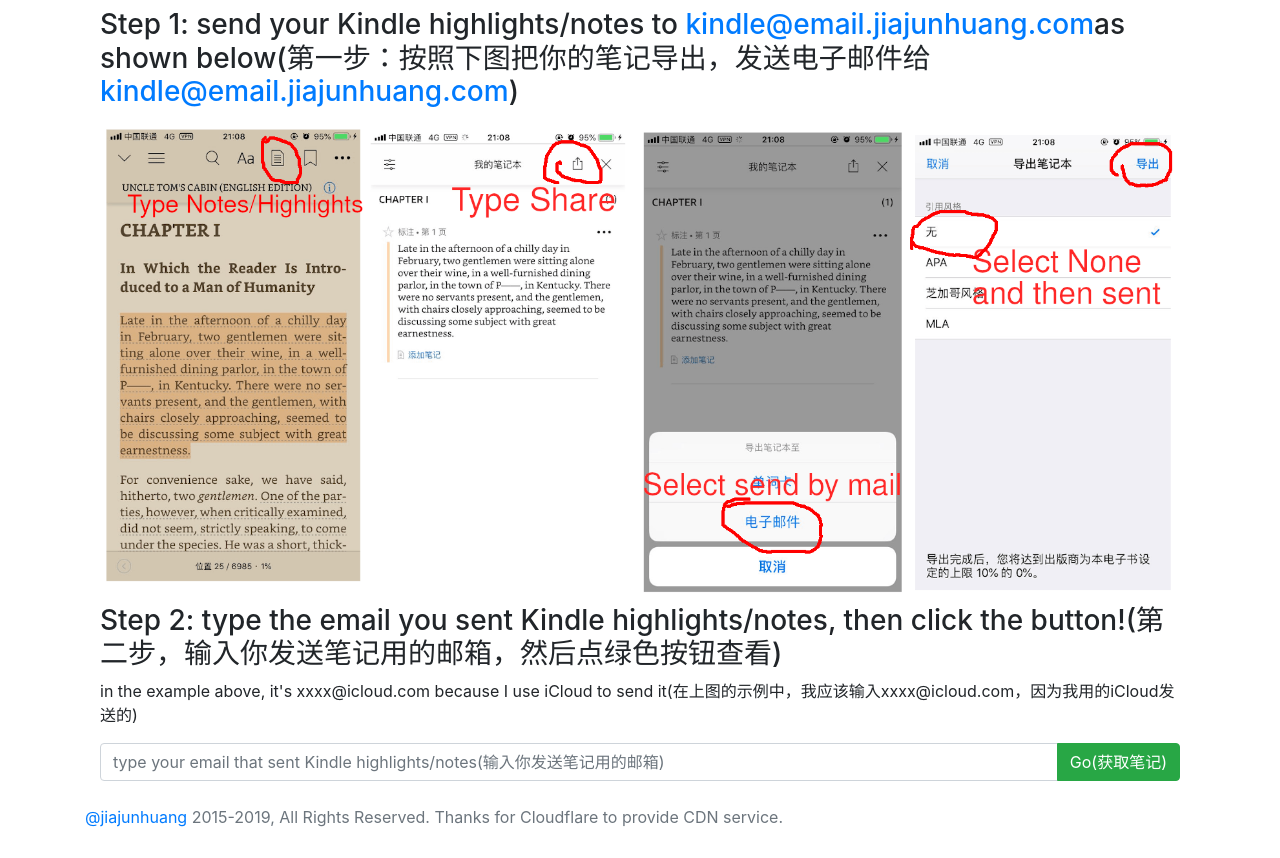
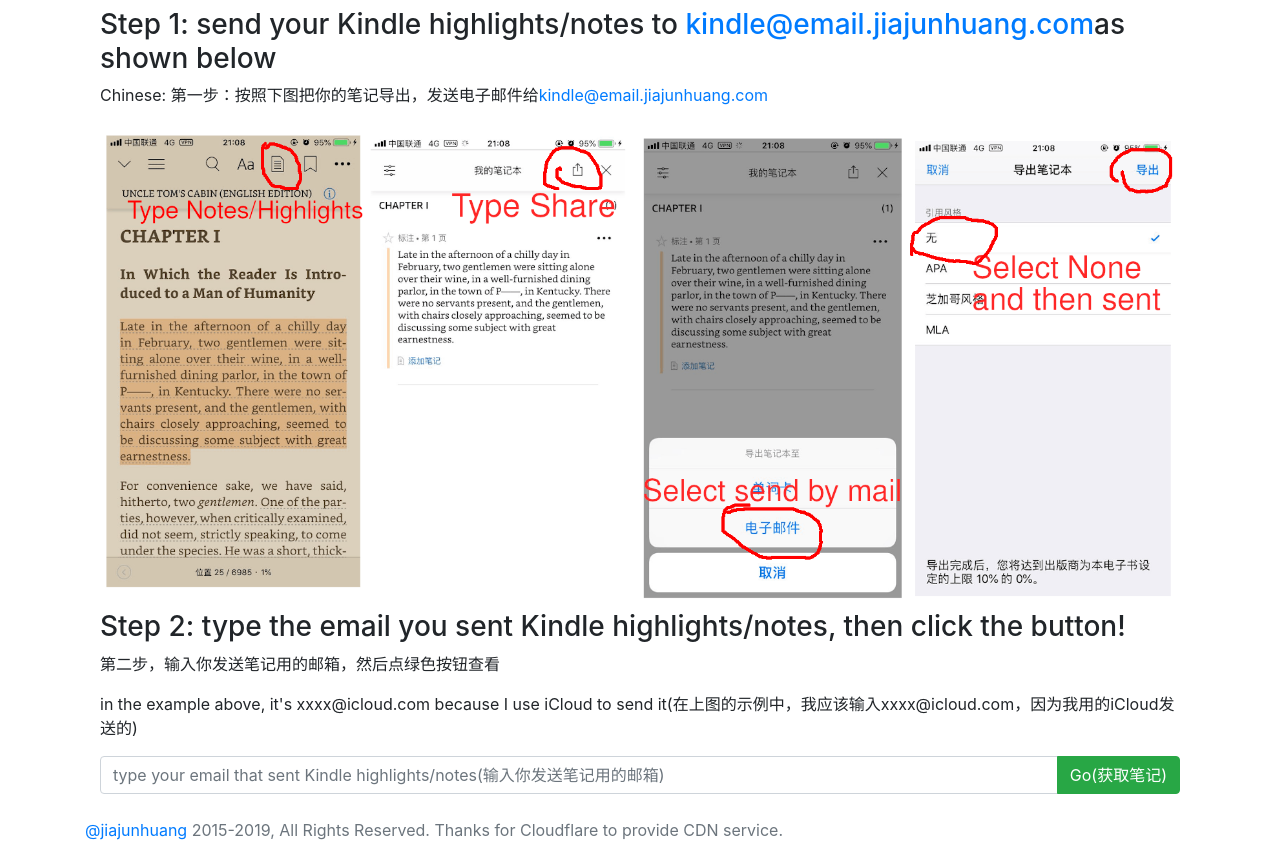
Before and after one commit to jiajunhuang/pytemplate, a Flask app: page / in a window 1280 px wide. Shown: the part 56-914 px from the top of the page. Before the commit the page ends 883 px from the top, so only its background shows below. Run offline with Flask 2, Linux system fonts and the light colour scheme; some libraries are stand-ins or nearby versions.

Commit message:
update style

```diff
--- a/templates/index.html
+++ b/templates/index.html
@@ -6,9 +6,13 @@
 {% endblock %}
 
 {% block content %}
-<h3>Step 1: send your Kindle highlights/notes to <a class="text-break" href="mailto:kindle@email.jiajunhuang.com">kindle@email.jiajunhuang.com</a>as shown below(第一步：按照下图把你的笔记导出，发送电子邮件给<a class="text-break" href="mailto:kindle@email.jiajunhuang.com">kindle@email.jiajunhuang.com</a>)</h3>
+<h3>
+    Step 1: send your Kindle highlights/notes to <a class="text-break" href="mailto:kindle@email.jiajunhuang.com">kindle@email.jiajunhuang.com</a>as shown below
+</h3>
+<p>Chinese: 第一步：按照下图把你的笔记导出，发送电子邮件给<a class="text-break" href="mailto:kindle@email.jiajunhuang.com">kindle@email.jiajunhuang.com</a></p>
 <img class="img-fluid" src="/static/share.png" alt="export your kindle highlights/notes to text step by step"></img>
-<h3>Step 2: type the email you sent Kindle highlights/notes, then click the button!(第二步，输入你发送笔记用的邮箱，然后点绿色按钮查看)</h3>
+<h3>Step 2: type the email you sent Kindle highlights/notes, then click the button!</h3>
+<p>第二步，输入你发送笔记用的邮箱，然后点绿色按钮查看</p>
 <p>in the example above, it's xxxx@icloud.com because I use iCloud to send it(在上图的示例中，我应该输入xxxx@icloud.com，因为我用的iCloud发送的)</p>
 <div class="input-group mb-3">
     <input id="email" type="text" class="form-control" placeholder="type your email that sent Kindle highlights/notes(输入你发送笔记用的邮箱)">
```
